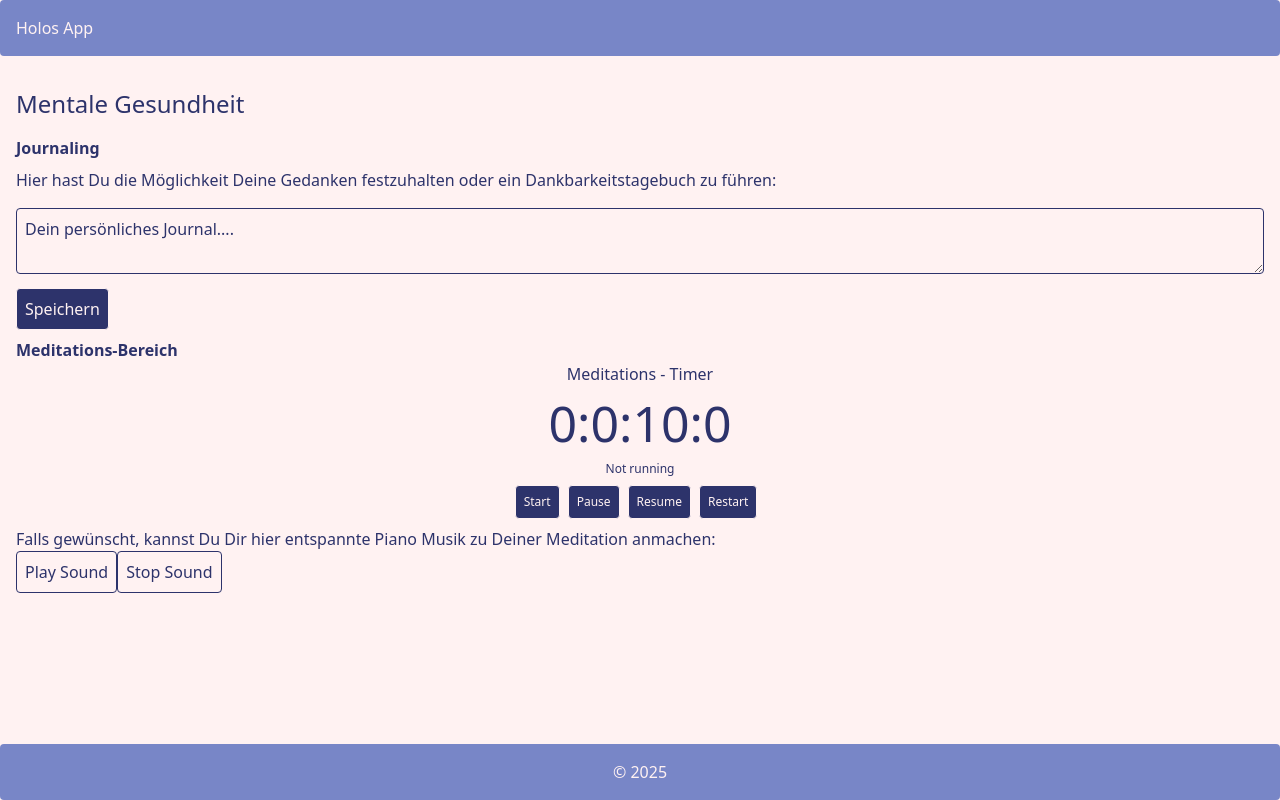
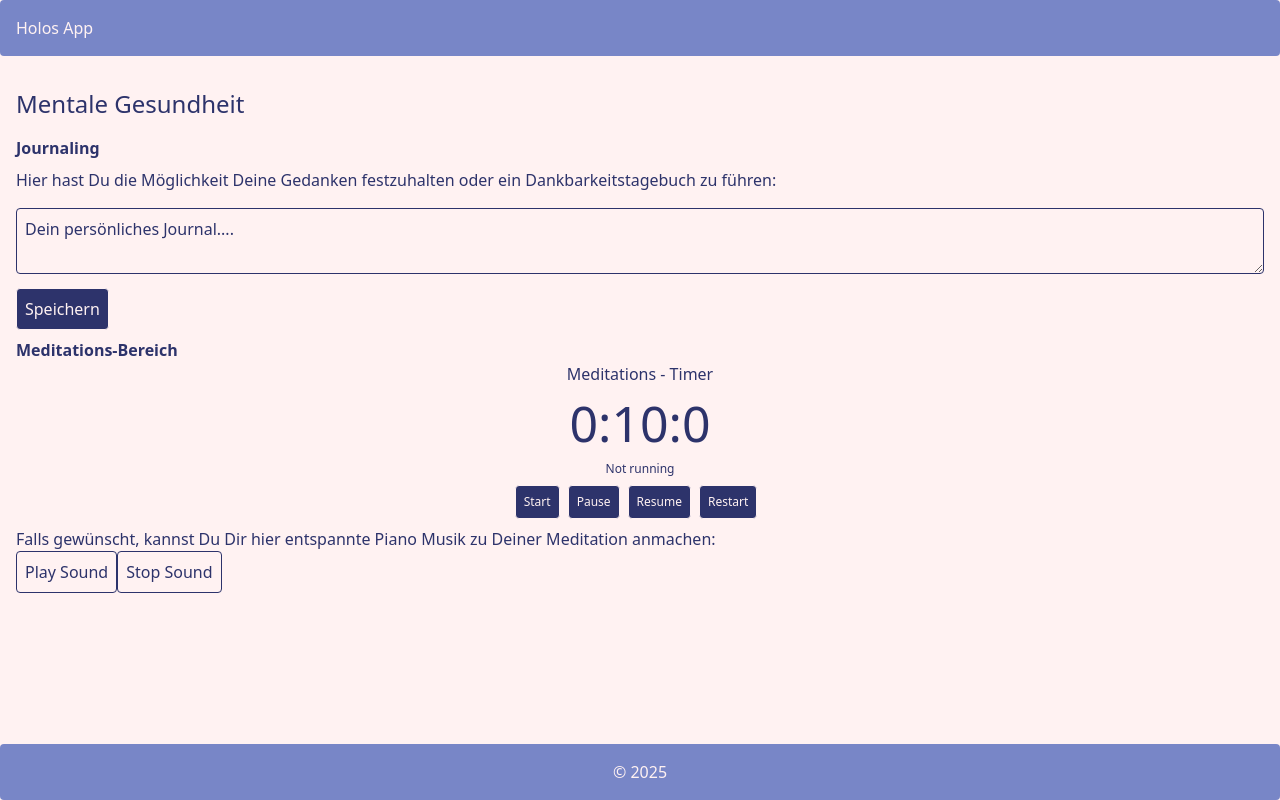
Before and after one commit to team-holos/holos-app, a React (Vite) app in the folder frontend/: page /mentalhealth in a window 1280 px wide. Built offline with nearby package versions, Linux system fonts and the light colour scheme; no server answers.

Commit message:
set timer only for hours, minutes and seconds

```diff
--- a/frontend/src/components/MyTimer.jsx
+++ b/frontend/src/components/MyTimer.jsx
@@ -56,7 +56,8 @@ function MyTimer({ expiryTimestamp }) {
     <div style={{ textAlign: "center" }}>
       <p>Meditations - Timer</p>
       <div style={{ fontSize: "50px" }}>
-        <span>{days}</span>:<span>{hours}</span>:<span>{minutes}</span>:
+        {/* <span>{days}</span>: */}
+        <span>{hours}</span>:<span>{minutes}</span>:
         <span>{seconds}</span>
       </div>
       <p className="text-xs">{isRunning ? "Running" : "Not running"}</p>
```
